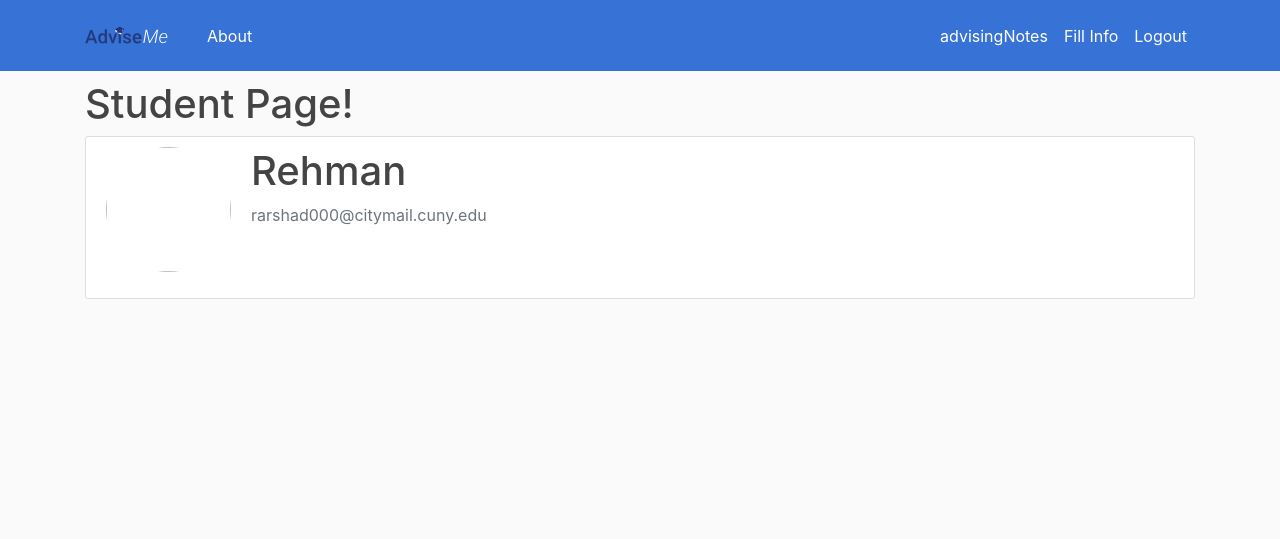
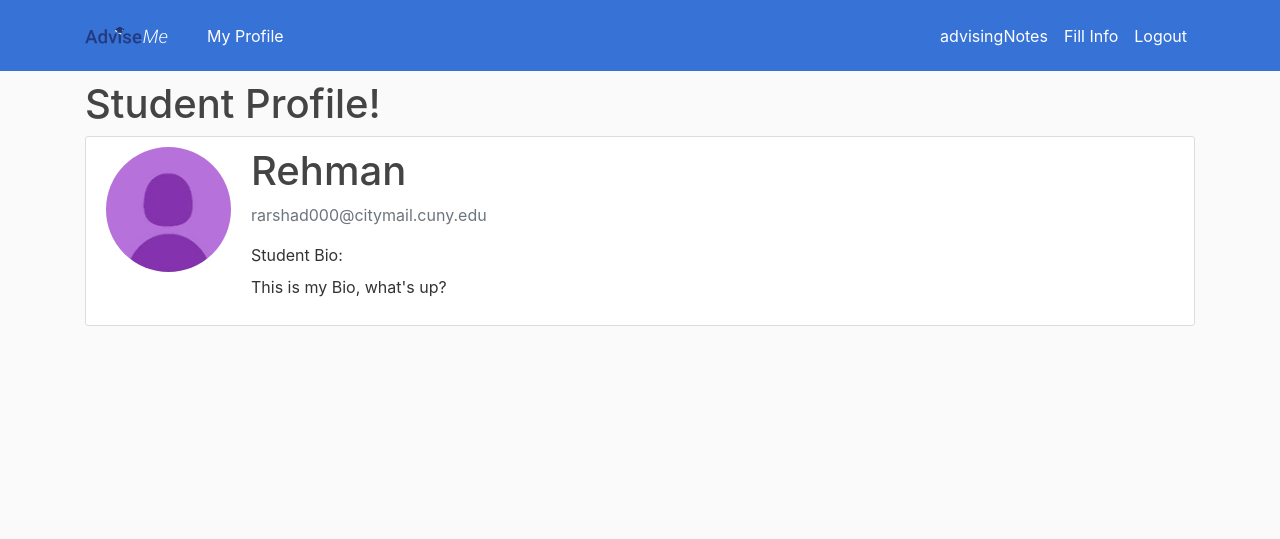
Before and after one commit to zwen000/AdviseMe, a Flask app: page /student in a window 1280 px wide. Shown: the top 539 px of the page. Run offline with Flask 2, Linux system fonts and the light colour scheme; a user stored in the database is signed in; data comes from the database, SQL or seed files in the repository; both versions use the stored data as it was after the commit.

Commit message:
Added Form Validation to the Register page! Got default profile image to work!

```diff
--- a/adviseme/routes.py
+++ b/adviseme/routes.py
@@ -106,14 +106,20 @@ def logout():
     logout_user()
     return redirect(url_for('home'))
 
+
 @app.route('/student')
+@login_required
 def student():
-    return render_template("student.html", title="student")
+    profile_image = url_for('static', filename='Profile_Pics/'+ current_user.profile_image)
+    return render_template("student.html", title="Student Profile", profile_image=profile_image)
 
 
 @app.route('/faculty')
+@login_required
 def faculty():
-    return render_template("faculty.html", title="faculty")
+    profile_image = url_for('static', filename='Profile_Pics/'+ current_user.profile_image)
+    return render_template("faculty.html", title="Faculty Profile", profile_image=profile_image)
+
 
 # Student can view all notes in this advisingNotesHome route
 @app.route('/advisingNotesHome')
--- a/adviseme/templates/layout.html
+++ b/adviseme/templates/layout.html
@@ -34,7 +34,15 @@
 
                 <div class="collapse navbar-collapse" id="navbarToggle">
                     <div class="navbar-nav mr-auto">
-                        <a class="nav-item nav-link" href="/about">About</a>
+                        {% if current_user.is_authenticated %}
+                            {% if '@citymail.cuny.edu' in current_user.email %}
+                               <a class="nav-item nav-link" href="{{ url_for('student') }}">My Profile</a>
+                            {% else %}
+                                <a class="nav-item nav-link" href="{{ url_for('faculty') }}">My Profile</a>
+                            {% endif %}
+                        {% else %}
+                            <a class="nav-item nav-link" href="{{ url_for('about') }}">About</a>
+                        {% endif %}
                     </div>
                     <!-- Navbar Right Side -->
                     <div class="navbar-nav">
@@ -44,9 +52,9 @@
                                 <a class="nav-item nav-link" href="{{ url_for('studentinfo_fill') }}">Fill Info</a>
                                 <a class="nav-item nav-link" href="{{ url_for('logout') }}">Logout</a>
                             {% else %}
-                            <a class="nav-item nav-link" href="{{ url_for('AdvisingHome') }}">advising</a>
-                            <a class="nav-item nav-link" href="{{ url_for('facultyinfo_fill') }}">Fill Info</a>
-                            <a class="nav-item nav-link" href="{{ url_for('logout') }}">Logout</a>
+                                <a class="nav-item nav-link" href="{{ url_for('AdvisingHome') }}">advising</a>
+                                <a class="nav-item nav-link" href="{{ url_for('facultyinfo_fill') }}">Fill Info</a>
+                                <a class="nav-item nav-link" href="{{ url_for('logout') }}">Logout</a>
                             {% endif %}
                         {% else %}
                             <a class="nav-item nav-link" href="{{ url_for('login') }}">Login</a>
--- a/adviseme/templates/student.html
+++ b/adviseme/templates/student.html
@@ -1,14 +1,18 @@
 {% extends "layout.html" %}
 {% block content %}
 
-<h1>Student Page!</h1>
+<h1>Student Profile!</h1>
 
 <div class="content-section">
     <div class="media">
-      <img class="rounded-circle account-img" src="{{ image_file }}">
+      <img class="rounded-circle account-img" src="{{ profile_image }}">
       <div class="media-body">
         <h2 class="account-heading">{{ current_user.StudentOwner.firstname }}</h2>
         <p class="text-secondary">{{ current_user.email }}</p>
+
+        <label>Student Bio:</label>
+        <p>This is my Bio, what's up? </p>
+
       </div>
 </div>
 {% endblock content %}
```
Also changed, not shown: adviseme/forms.py (+18 -1 lines), adviseme/templates/studentinfo_fill.html (+8 -1 lines), adviseme/database.db, adviseme/static/Profile_Pics/default.jpg (added).
